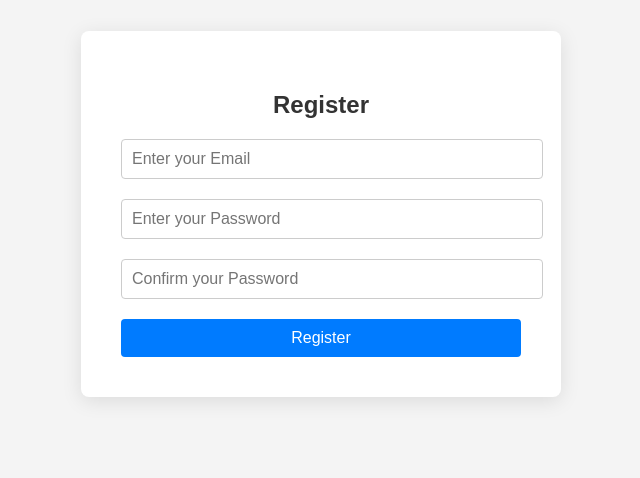
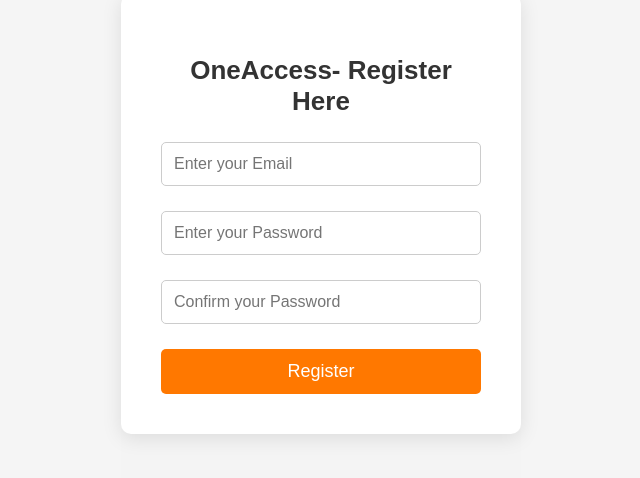
Before and after one commit to kunal-paul04/OneAccess, a React (Create React App) app in the folder frontend/: page /register in a window 1280 px wide. Shown: the part 186-664 px from the top of the page, without its empty margins (319-959 px from the left). Built offline with nearby package versions, Linux system fonts and the light colour scheme.

Commit message:
css changes

```diff
--- a/frontend/src/Login.css
+++ b/frontend/src/Login.css
@@ -1,41 +1,62 @@
+/* Base styles */
 body {
   background-color: #f5f5f5;
   font-family: Arial, sans-serif;
-}
-
-.login-container {
+  margin: 0;
+  padding: 0;
   display: flex;
   justify-content: center;
   align-items: center;
   height: 100vh;
 }
 
+/* Center the login container */
+.login-container {
+  max-width: 100%;
+  padding: 20px;
+  box-sizing: border-box;
+}
+
+/* Login form styling */
 .login-form {
-  background-color: white;
-  padding: 20px;
-  border-radius: 20px;
-  box-shadow: 0px 0px 10px rgba(0, 0, 0, 0.1);
-  width: 320px;
+  background-color: #fff;
+  padding: 30px;
+  border-radius: 15px;
+  box-shadow: 0 4px 12px rgba(0, 0, 0, 0.1);
+  width: 100%;
+  max-width: 360px;
   text-align: center;
 }
 
 .login-form h2 {
   margin-bottom: 20px;
-  font-weight: normal;
+  font-weight: 600;
+  color: #333;
+  font-size: 24px;
 }
 
+/* Input group styling */
 .input-group {
-  margin-bottom: 15px;
+  margin-bottom: 20px;
   position: relative;
 }
 
 .input-group input {
   width: 100%;
-  padding: 10px;
+  padding: 12px;
   border: 1px solid #ccc;
   border-radius: 5px;
+  font-size: 14px;
+  box-sizing: border-box;
+  transition: border-color 0.3s ease;
 }
 
+.input-group input:focus {
+  border-color: #007BFF;
+  outline: none;
+}
+
+/* Forgot password link */
 .forgot-password {
   display: block;
   text-align: right;
@@ -45,20 +66,32 @@
   margin-top: 5px;
 }
 
+.forgot-password:hover {
+  text-decoration: underline;
+}
+
+/* Login button styling */
 .login-btn {
   background-color: #ff7800;
-  color: white;
+  color: #fff;
   border: none;
-  padding: 10px;
+  padding: 12px;
   border-radius: 5px;
   cursor: pointer;
   width: 100%;
-  margin-top: 10px;
+  font-size: 16px;
+  transition: background-color 0.3s ease;
 }
 
+.login-btn:hover {
+  background-color: #ff6100;
+}
+
+/* Signup link styling */
 .signup-link {
-  margin-top: 15px;
-  font-size: 12px;
+  margin-top: 20px;
+  font-size: 14px;
+  color: #333;
 }
 
 .signup-link a {
@@ -66,21 +99,32 @@
   text-decoration: none;
 }
 
+.signup-link a:hover {
+  text-decoration: underline;
+}
+
+/* Google login button styling */
 .google-login {
-  margin-top: 15px;
+  margin-top: 20px;
 }
 
 .google-btn {
   display: flex;
   justify-content: center;
   align-items: center;
-  background-color: white;
+  background-color: #fff;
   color: #757575;
   border: 1px solid #ccc;
-  padding: 10px;
+  padding: 12px;
   border-radius: 5px;
   cursor: pointer;
   width: 100%;
+  transition: border-color 0.3s ease, box-shadow 0.3s ease;
+}
+
+.google-btn:hover {
+  border-color: #007BFF;
+  box-shadow: 0 2px 8px rgba(0, 0, 0, 0.1);
 }
 
 .google-btn img {
--- a/frontend/src/Login.js
+++ b/frontend/src/Login.js
@@ -55,7 +55,7 @@
     return (
         <div className="login-container">
             <form className="login-form" onSubmit={handleLogin}>
-                <h2>Login Form</h2>
+                <h2>OneAccess- Login</h2>
                 <div className="input-group">
                     <input
                         type="email"
--- a/frontend/src/Register.css
+++ b/frontend/src/Register.css
@@ -1,81 +1,96 @@
 /* Register.css */
 
+/* Center the register container */
 .register-container {
     display: flex;
     justify-content: center;
     align-items: center;
     height: 100vh;
     background-color: #f4f4f4;
+    margin: 0;
+    padding: 0;
 }
 
+/* Register form styling */
 .register-form {
-    background: #ffffff;
+    background-color: #ffffff;
     padding: 40px;
-    border-radius: 8px;
-    box-shadow: 0px 4px 20px rgba(0, 0, 0, 0.1);
+    border-radius: 10px;
+    box-shadow: 0 4px 20px rgba(0, 0, 0, 0.1);
     width: 100%;
     max-width: 400px;
+    box-sizing: border-box;
 }
 
+/* Form heading */
 .register-form h2 {
-    margin-bottom: 20px;
-    font-size: 24px;
+    margin-bottom: 25px;
+    font-size: 26px;
     color: #333;
     text-align: center;
+    font-weight: 600;
 }
 
+/* Input group styling */
 .input-group {
-    margin-bottom: 20px;
+    margin-bottom: 25px;
 }
 
 .input-group label {
     display: block;
     font-size: 14px;
     color: #333;
-    margin-bottom: 5px;
+    margin-bottom: 6px;
+    font-weight: 500;
 }
 
 .input-group input {
     width: 100%;
-    padding: 10px;
+    padding: 12px;
     border: 1px solid #ccc;
-    border-radius: 4px;
+    border-radius: 5px;
     font-size: 16px;
     color: #333;
+    transition: border-color 0.3s ease, box-shadow 0.3s ease;
+    box-sizing: border-box;
 }
 
 .input-group input:focus {
     border-color: #007bff;
     outline: none;
-    box-shadow: 0px 0px 4px rgba(0, 123, 255, 0.3);
+    box-shadow: 0 0 6px rgba(0, 123, 255, 0.3);
 }
 
+/* Register button styling */
 .register-btn {
     width: 100%;
-    padding: 10px;
-    background-color: #007bff;
+    padding: 12px;
+    background-color: #ff7800;
     color: #fff;
     border: none;
-    border-radius: 4px;
-    font-size: 16px;
+    border-radius: 5px;
+    font-size: 18px;
     cursor: pointer;
     transition: background-color 0.3s ease;
 }
 
 .register-btn:hover {
-    background-color: #0056b3;
+    background-color: #ff6100;
 }
 
+/* Error message styling */
 .error-message {
     color: red;
     font-size: 14px;
-    margin-bottom: 15px;
+    margin-bottom: 20px;
     text-align: center;
+    font-weight: 500;
 }
 
+/* Signup link styling */
 .signup-link {
     text-align: center;
-    margin-top: 20px;
+    margin-top: 25px;
     font-size: 14px;
     color: #333;
 }
@@ -84,8 +99,10 @@
     color: #007bff;
     text-decoration: none;
     font-weight: bold;
+    transition: color 0.3s ease;
 }
 
 .signup-link a:hover {
+    color: #0056b3;
     text-decoration: underline;
 }
--- a/frontend/src/Register.js
+++ b/frontend/src/Register.js
@@ -48,7 +48,7 @@
     return (
         <div className="register-container">
             <form className="register-form" onSubmit={handleRegister}>
-                <h2>Register</h2>
+                <h2>OneAccess- Register Here</h2>
                 <div className="input-group">
                     <input
                         type="email"
```
